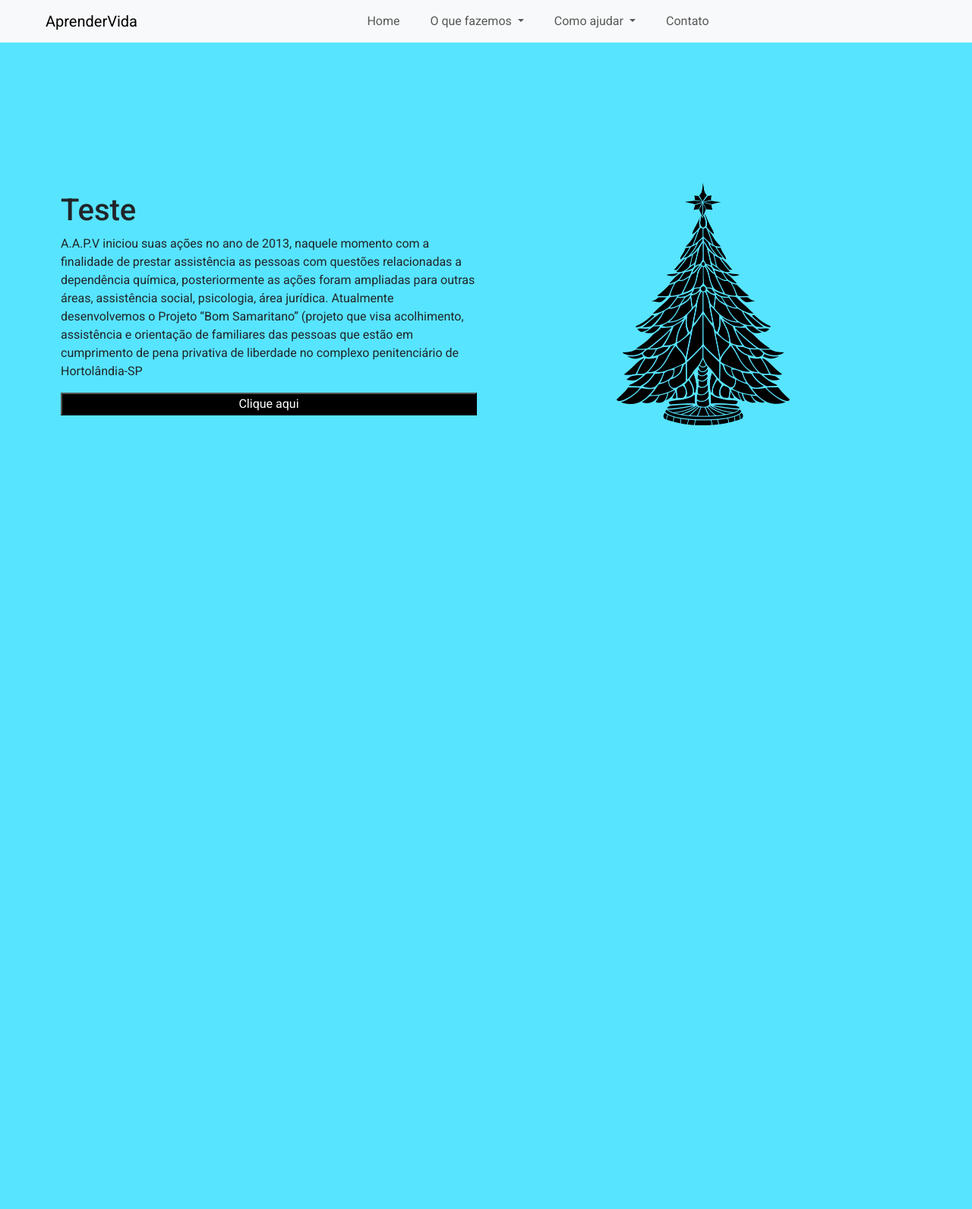
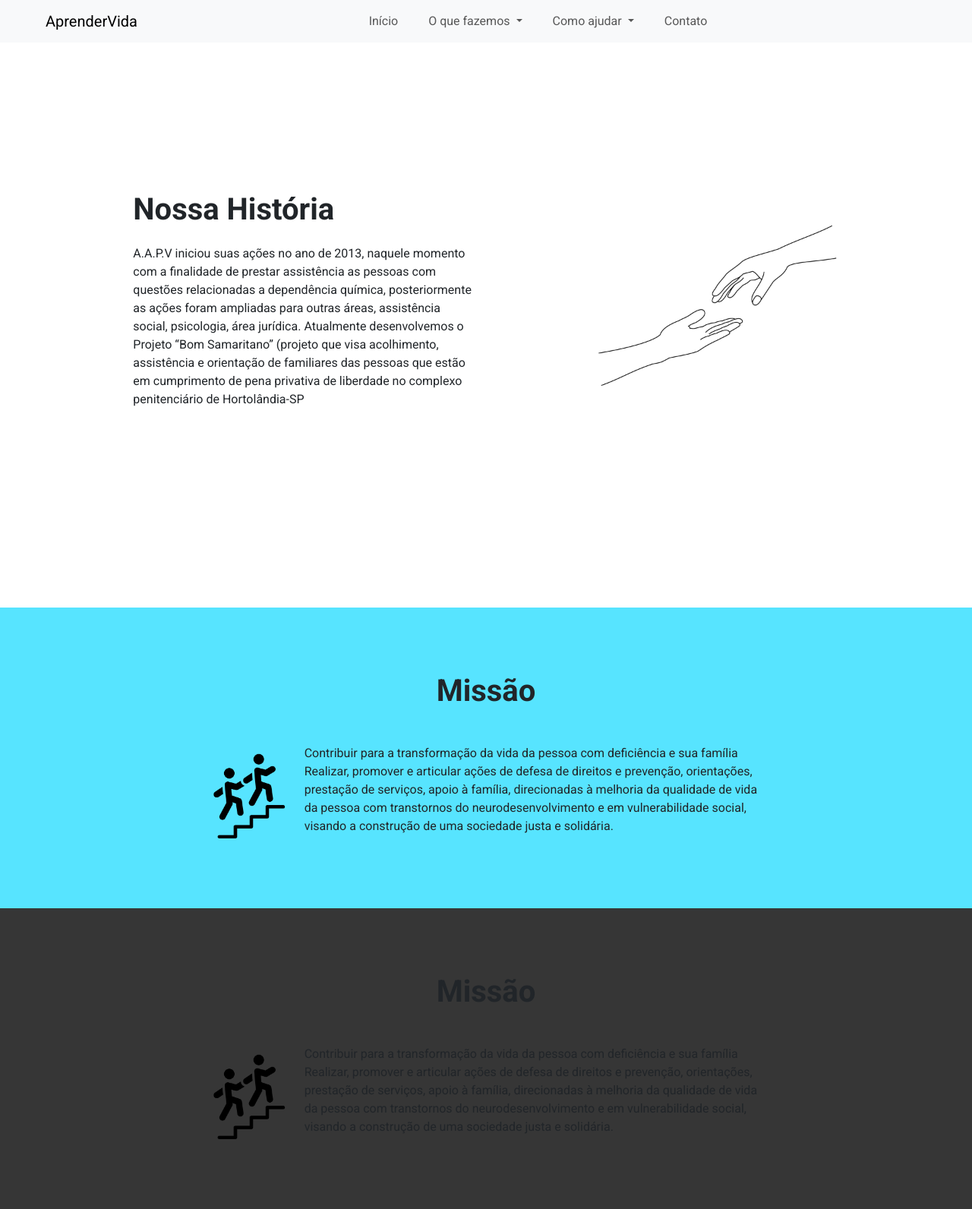
Before and after one commit to LeonardoBrum0907/aprender-para-a-vida, a Django app: page / in a window 1280 px wide. Shown: the whole page at 76% size. Before the commit the page ends 560 px from the top, so only its background shows below. Run offline with Django 5.2, Linux system fonts and the light colour scheme.

Commit message:
iniciando a construção da home

```diff
--- a/aprender_para_vida/settings.py
+++ b/aprender_para_vida/settings.py
@@ -25,8 +25,8 @@ SECRET_KEY = 'django-insecure-^^l9@4e&o+8yik3e_ig=h6a#d-)d32ofwh=-m%t&^xuo&v%rsn
 # SECURITY WARNING: don't run with debug turned on in production!
 DEBUG = True
 
-ALLOWED_HOSTS = ['.vercel.app']
-# ALLOWED_HOSTS = ['*']
+# ALLOWED_HOSTS = ['.vercel.app']
+ALLOWED_HOSTS = ['*']
 
 
 # Application definition
--- a/src/static/css/main.css
+++ b/src/static/css/main.css
@@ -1,7 +1,8 @@
+/*estilos base*/
 body {
       font-family: 'Roboto', sans-serif;
+      /* font-size: 16px; */
 }
-
 .tela {
       position: relative;
       min-height: 100%;
@@ -10,7 +11,6 @@ body {
       min-height: 100svh;
       background-color: #f9f9fb;
 }
-
 .screen {
       position: relative;
       min-height: 100%;
@@ -19,12 +19,16 @@ body {
       min-height: 100svh;
       padding: 5rem;
 }
-
-
 .screen.fluid {
       min-height: unset;
 }
 
+/*estilos de espaçamentos*/
+.padding-top {
+      padding-top: 1rem;
+}
+
+/*estilos de cores de fontes e cores de fundo*/
 .blue-1 {
       color: #57E4FF;
 }
@@ -42,6 +46,15 @@ body {
       color: #000;
 }
 
+.bg-black {
+      background-color: #000;
+}
+.bg-darkness {
+      background-color: #363636;
+}
+.bg-white {
+      background-color: #fff;
+}
 .bg-blue-1 {
       background-color: #57E4FF;
 }
--- a/src/templates/aprender_para_vida/index.html
+++ b/src/templates/aprender_para_vida/index.html
@@ -3,20 +3,44 @@
 
 {% block template  %}
 
-<section class="screen bg-blue-1 d-flex align-items-center">
+<section class="screen screen-1 bg-white d-flex align-items-center">
     <div class="row">
-        <div class="col-sm-6 d-flex flex-column justify-content-center">
-            <p class="h1">Teste</p>
+        <div class="col-sm-5 offset-sm-1 d-flex flex-column justify-content-center">
+            <p class="fs-1 fw-semibold">Nossa História</p>
             <p>
                 A.A.P.V iniciou suas ações no ano de 2013, naquele momento com a finalidade de prestar assistência as pessoas com questões relacionadas a dependência química, posteriormente as ações foram ampliadas para outras áreas, assistência social, psicologia, área jurídica.  Atualmente desenvolvemos o Projeto “Bom Samaritano” (projeto que visa acolhimento, assistência e orientação de familiares das pessoas que estão em cumprimento de pena privativa de liberdade no complexo penitenciário de Hortolândia-SP
             </p>
-            <button>Clique aqui</button>
         </div>
-        <div class="col-sm-6">
-            <div class="d-flex justify-content-center">
-                <img src="{% static 'imagens/imagem-01.png' %}" style="max-height: 20rem;" alt="">
+        <div class="col-sm-5">
+            <div class="d-flex justify-content-end">
+                <img src="{% static 'imagens/imagem-04.jpg' %}" style="max-height: 20rem;" alt="">
             </div>
         </div>
     </div>
 </section>
+
+<section class="screen screen-2 fluid bg-blue-1">
+    <p class="fs-1 fw-semibold" style="text-align: center;">Missão</p>
+    <div class="row">
+        <div class="col-sm-8 offset-sm-2 d-flex align-items-center gap-3 mt-4">
+            <img src="{% static 'imagens/icone-01.png' %}" style="max-height: 7rem;" alt="">
+            <p>
+                Contribuir para a transformação da vida da pessoa com deficiência e sua família Realizar, promover e articular ações de defesa de direitos e prevenção, orientações, prestação de serviços, apoio à família, direcionadas à melhoria da qualidade de vida da pessoa com transtornos do neurodesenvolvimento e em vulnerabilidade social, visando a construção de uma sociedade justa e solidária.
+            </p>
+        </div>
+    </div>
+</section>
+
+<section class="screen screen-3 fluid bg-darkness">
+    <p class="fs-1 fw-semibold" style="text-align: center;">Missão</p>
+    <div class="row">
+        <div class="col-sm-8 offset-sm-2 d-flex align-items-center gap-3 mt-4">
+            <img src="{% static 'imagens/icone-01.png' %}" style="max-height: 7rem;" alt="">
+            <p>
+                Contribuir para a transformação da vida da pessoa com deficiência e sua família Realizar, promover e articular ações de defesa de direitos e prevenção, orientações, prestação de serviços, apoio à família, direcionadas à melhoria da qualidade de vida da pessoa com transtornos do neurodesenvolvimento e em vulnerabilidade social, visando a construção de uma sociedade justa e solidária.
+            </p>
+        </div>
+    </div>
+</section>
+
 {% endblock  %}
--- a/src/views.py
+++ b/src/views.py
@@ -2,7 +2,7 @@ from django.shortcuts import render, Http404, get_object_or_404
 from .models import User
 menu = [
       {
-            'titulo': 'Home',
+            'titulo': 'Início',
             'url': '/'
       },
       {
```
Also changed, not shown: db.sqlite3, src/static/imagens/icone-01.png (added), src/static/imagens/imagem-04.jpg (added).
